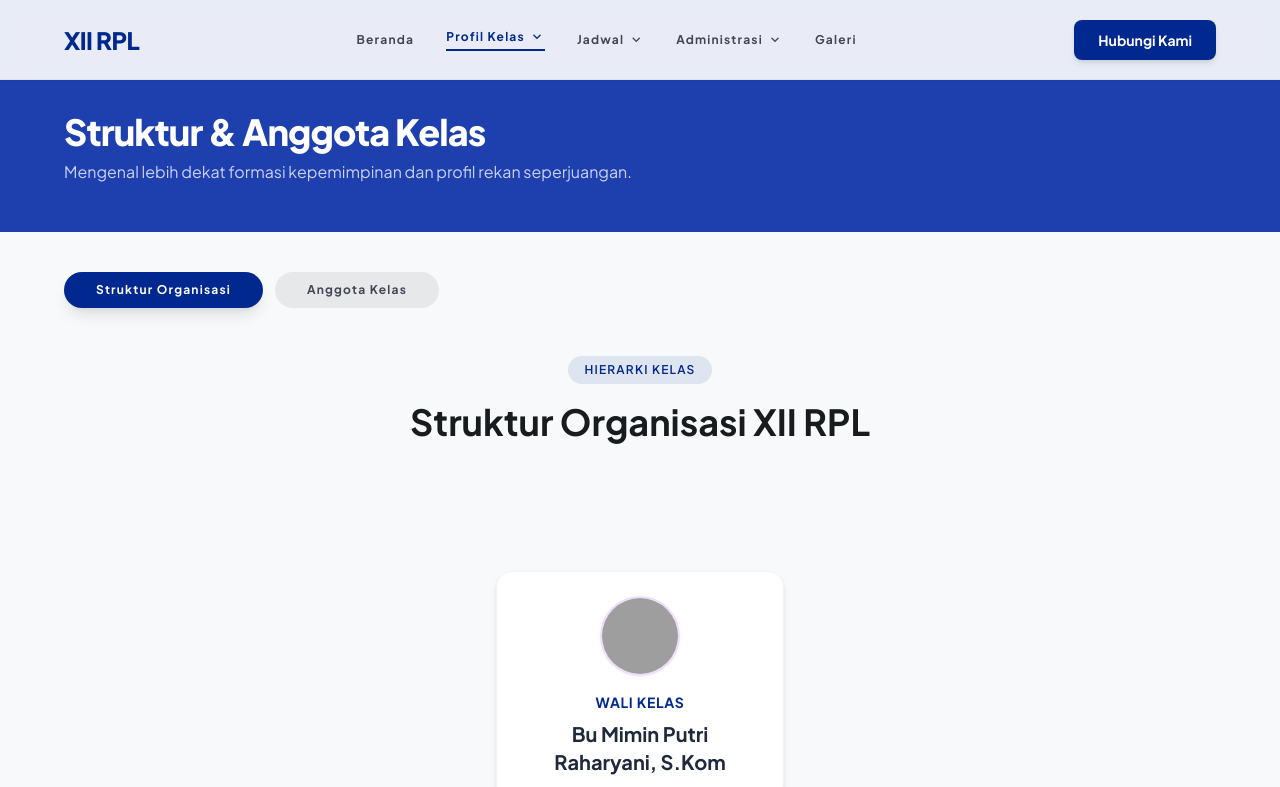
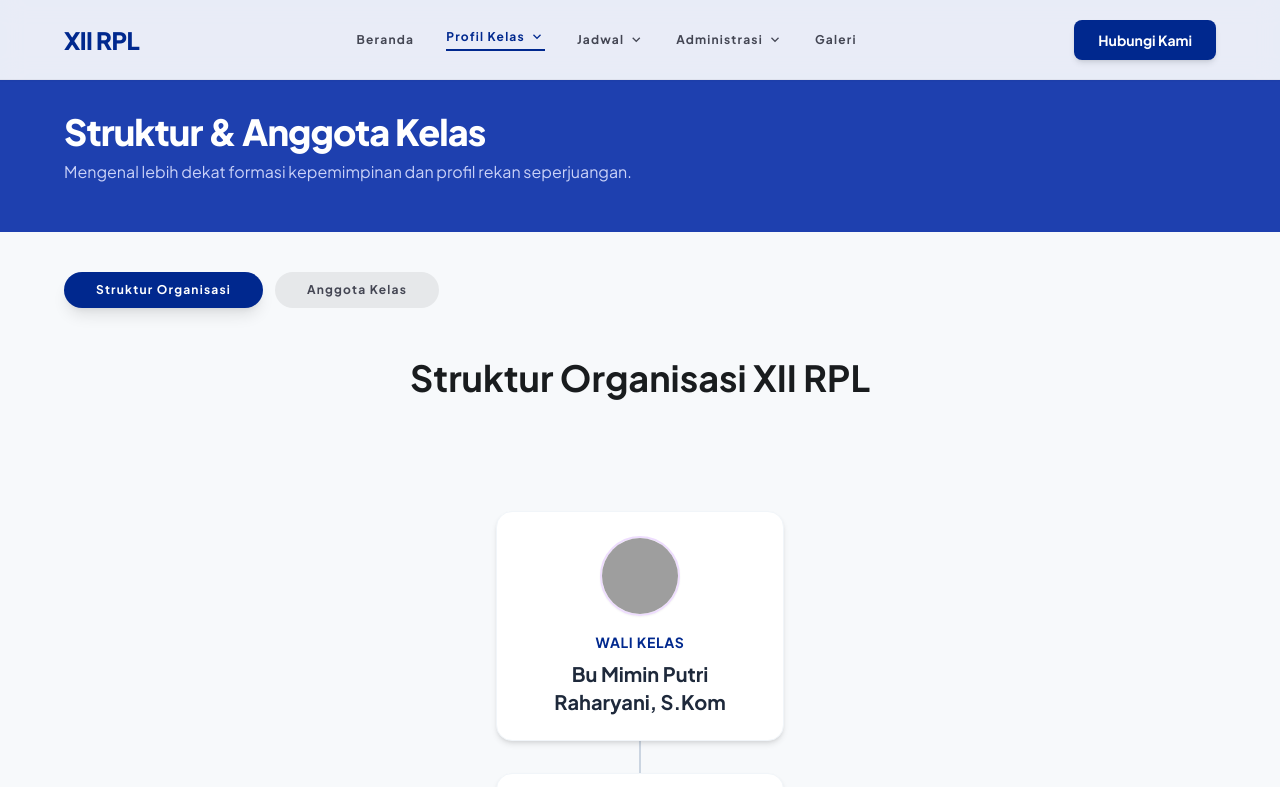
Before and after one commit to chevv-automation/aventrix-rpl, a website: page anggota.html in a window 1280 px wide. Shown: the top 787 px of the page. Drawn offline with nearby package versions, Linux system fonts and the light colour scheme; no server answers; grey boxes are pictures that could not be loaded.

Commit message:
remove HIERARKI KELAS and DAFTAR SISWA labels

```diff
--- a/anggota.html
+++ b/anggota.html
@@ -268,8 +268,7 @@
 </div>
 <!-- Section 1: Struktur Organisasi -->
 <section class="mb-section-gap" id="struktur">
-<div class="flex flex-col items-center mb-16 text-center">
-<span class="bg-primary/10 text-primary px-4 py-1.5 rounded-full font-label-caps text-xs font-semibold tracking-widest mb-4">HIERARKI KELAS</span>
+<div class="flex flex-col items-center mb-12 text-center">
 <h2 class="font-headline-xl text-headline-xl text-on-surface">Struktur Organisasi XII RPL</h2>
 </div>
 <div class="relative mx-auto py-8 max-w-container-max">
@@ -367,7 +366,6 @@
 <section id="anggota">
 <div class="flex flex-col md:flex-row md:items-end justify-between gap-6 mb-12 border-t border-outline-variant pt-section-gap">
 <div>
-<span class="bg-primary/10 text-primary px-4 py-1.5 rounded-full font-label-caps text-[10px] mb-4 inline-block">DAFTAR SISWA</span>
 <h2 id="members-count-title" class="font-headline-xl text-headline-xl text-on-surface">Anggota Kelas - 35 Siswa</h2>
 </div>
 <div class="flex flex-wrap items-center gap-4">
```
